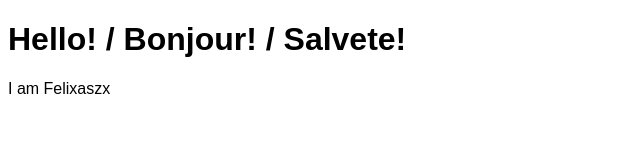
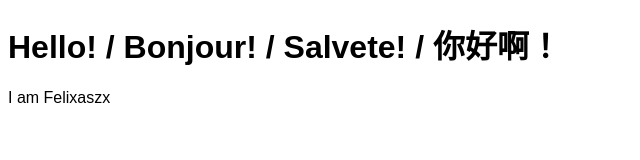
Before and after one commit to felixaszx/felixaszx.github.io, a plain HTML site: page index.html in a window 1280 px wide. Shown: the whole page, without its empty margins (0-640 px from the left). Drawn offline with Linux system fonts and the light colour scheme.

Commit message:
Update index.html

```diff
--- a/index.html
+++ b/index.html
@@ -13,7 +13,7 @@
 </head>
 
 <body>
-    <h1>Hello! / Bonjour! / Salvete!</h1>
+    <h1>Hello! / Bonjour! / Salvete! / 你好啊！</h1>
     <p>I am Felixaszx</p>
 </body>
 
```
